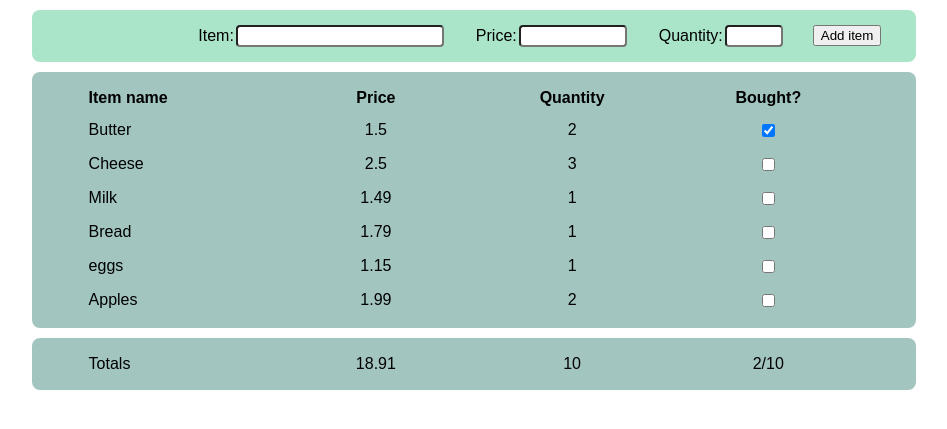
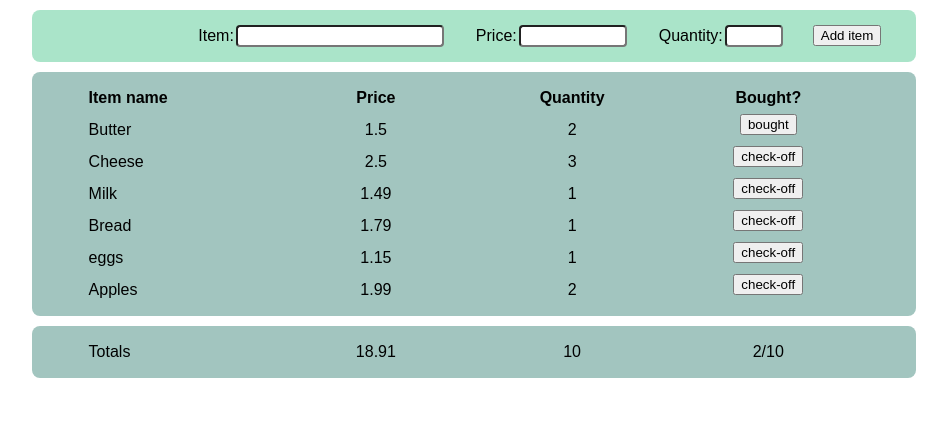
Before and after one commit to Peetfire/W3_weekend_homework, a Flask app: page /shopping-list in a window 1280 px wide. Shown: the part 102-531 px from the top of the page, without its empty margins (166-1113 px from the left). Run offline with Flask 2, Linux system fonts and the light colour scheme.

Commit message:
added button functionality to toggle bought True or False

```diff
--- a/controllers/controller.py
+++ b/controllers/controller.py
@@ -5,7 +5,7 @@ from models.item import Item
 
 @app.route('/shopping-list')
 def index():
-    return render_template('index.html', title="Home", shopping_list=shopping_list, headings=headings, totals=totals)
+    return render_template('index.html', title="Home", shopping_list=shopping_list, headings=headings, grand_totals=grand_totals)
 
 @app.route('/shopping-list', methods=['POST'])
 def add_task():
@@ -15,3 +15,15 @@ def add_task():
     new_item = Item(item_name, price, quantity)
     add_new_item(new_item)
     return redirect('/shopping-list')
+
+@app.route('/shopping-list/bought', methods=['POST'])
+def set_bought():
+    item = request.form['bought_button']
+    set_item_bought(item, True)
+    return redirect('/shopping-list')
+
+@app.route('/shopping-list/uncheck', methods=['POST'])
+def set_not_bought():
+    item = request.form['bought_button']
+    set_item_bought(item, False)
+    return redirect('/shopping-list')
--- a/models/shopping_list.py
+++ b/models/shopping_list.py
@@ -13,22 +13,22 @@ headings = ["Item name", "Price", "Quantity", "Bought?"]
 def add_new_item(item):
     shopping_list.append(item)
 
-def set_item_bought(name):
+def set_item_bought(name, status):
     for item in shopping_list:
         if item.item_name == name:
-            item.bought = True
+            item.bought = status
 
-def get_total_price():
-    return sum([item.price * item.quantity for item in shopping_list])
+def get_total_price(item_list):
+    return sum([item.price * item.quantity for item in item_list])
 
-def get_total_items():
-    return sum([item.quantity for item in shopping_list])
+def get_total_items(item_list):
+    return sum([item.quantity for item in item_list])
 
-def get_total_bought():
-    return sum([item.quantity for item in shopping_list if item.bought])
+def get_total_bought(item_list):
+    return sum([item.quantity for item in item_list if item.bought])
 
-set_item_bought("Butter")
-total_price = get_total_price()
-total_items = get_total_items()
-total_bought = get_total_bought()
-totals = [total_price, total_items, total_bought]
+set_item_bought("Butter", True)
+total_price = get_total_price(shopping_list)
+total_items = get_total_items(shopping_list)
+total_bought = get_total_bought(shopping_list)
+grand_totals = [total_price, total_items, total_bought]
--- a/static/style.css
+++ b/static/style.css
@@ -18,7 +18,7 @@ header > h1 {
     font-family: fantasy
 }
 
-form {
+.add_item_form {
     display: flex;
     flex-wrap: wrap;
     justify-content: right;
@@ -60,6 +60,18 @@ form {
 .form-item3 > input{
     width: 50px;
     border-radius: 4px;
+}
+
+.bought_button_form {
+    display: flex;
+    flex-wrap: wrap;
+    justify-content: center;
+    font-family: fantasy
+}
+
+.bought_button {
+    /* justify-content: center;
+    font-family: fantasy     */
 }
 
 .row {
--- a/templates/index.html
+++ b/templates/index.html
@@ -14,7 +14,7 @@
     </header>
     <div id="form-container">
         <div class="form_row">
-            <form action="/shopping-list" method="post">
+            <form class="add_item_form" action="/shopping-list" method="post">
                 <div class="form-item form-item1">
                     <label for="item_name">Item:</label>
                     <input type="text" name="item_name" id="item_name">
@@ -47,13 +47,20 @@
             <div class="col col3">{{item.quantity}}</div>
 
             {% if not item.bought %}
-                <div class="col col4">
-                    <input type="checkbox" id="bought" name="bought">
+            <form class="bought_button_form" action="/shopping-list/bought" method="post">
+                <div class="bought_button">
+                    <button type="submit" name="bought_button" value="{{item.item_name}}">check-off</button>
+                    <!-- <input name="{{item.name}}" type="submit" value="check-off"> -->
                 </div>
+            </form>
+
             {% elif item.bought %}
-                <div class="col col4">
-                    <input type="checkbox" id="bought" name="bought" checked>
+            <form class="bought_button_form" action="/shopping-list/uncheck" method="post">
+                <div class="bought_button">
+                    <button type="submit" name="bought_button" value="{{item.item_name}}">bought</button>
+                    <!-- <input type="submit" value="Bought"> -->
                 </div>
+            </form>
             {% endif %}
 
             {% endfor %}
@@ -62,9 +69,9 @@
     <div id="container">
         <div class="row">
             <div class="col col1">Totals</div>
-            <div class="col col2">{{ totals[0] }}</div>
-            <div class="col col3">{{ totals[1] }}</div>
-            <div class="col col3">{{ totals[2] }}/{{ totals[1] }}</div>
+            <div class="col col2">{{ grand_totals[0] }}</div>
+            <div class="col col3">{{ grand_totals[1] }}</div>
+            <div class="col col3">{{ grand_totals[2] }}/{{ grand_totals[1] }}</div>
         </div>
     </div>
 </body>
```
Also changed, not shown: templates/bought.html (added, +14 -0 lines).
